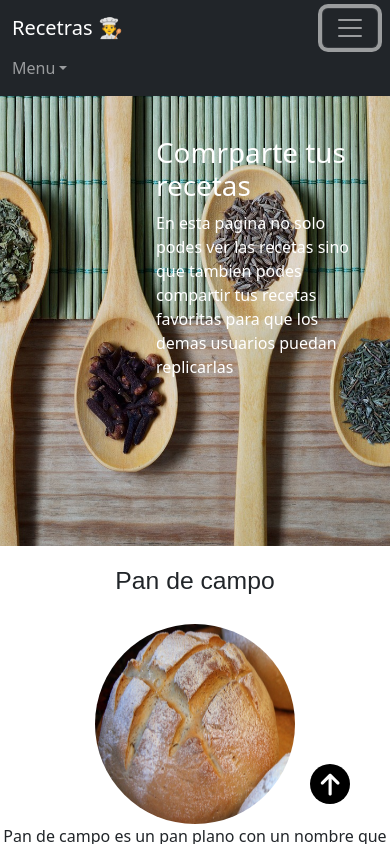
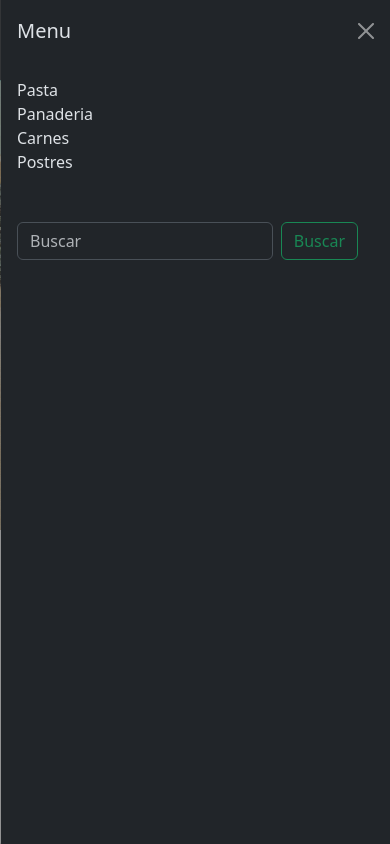
Before and after one commit to DanielNoblero/pre-entrega-segunda, a plain HTML site: page html/pan.html in a window 390 px wide. Both pictures are taken after a click on the button "Toggle navigation". Shown: the top 844 px of the page. Drawn offline with nearby package versions, Linux system fonts and the light colour scheme.

Commit message:
main
cambios en la navbar

```diff
--- a/html/pan.html
+++ b/html/pan.html
@@ -24,33 +24,40 @@
   <body>
     <header>
       <!-- navbar inicio -->
-      <nav class="navbar navbar-expand-sm bg-dark navbar-dark">
-        <div class="container-fluid">
-          <a class="navbar-brand" href="../index.html">Recetras 👨‍🍳</a>
-          <button
-            class="navbar-toggler"
-            type="button"
-            data-bs-toggle="collapse"
-            data-bs-target="#collapsibleNavbar"
-          >
-            <span class="navbar-toggler-icon"></span>
-          </button>
-          <div class="collapse navbar-collapse" id="collapsibleNavbar">
-            <ul class="navbar-nav">
-              <li class="nav-item"></li>
-              <li class="nav-item dropdown">
-                <a class="nav-link dropdown-toggle"href="#"role="button"data-bs-toggle="dropdown">Menu</a>
-                <ul class="dropdown-menu">
+      <header data-bs-theme="dark">
+        <nav class="navbar sm-body-tertiary bg-dark navbar-dark ">
+          <div class="container-fluid">
+            <a class="navbar-brand" href="../index.html">Recetras 👨‍🍳</a>
+            <button class="navbar-toggler" type="button"
+              data-bs-toggle="offcanvas" data-bs-target="#offcanvasNavbar"
+              aria-controls="offcanvasNavbar" aria-label="Toggle navigation">
+              <span class="navbar-toggler-icon"></span>
+            </button>
+            <div class="offcanvas offcanvas-end" tabindex="-1"
+              id="offcanvasNavbar" aria-labelledby="offcanvasNavbarLabel">
+              <div class="offcanvas-header">
+                <h5 class="offcanvas-title" id="offcanvasNavbarLabel">Menu</h5>
+                <button type="button" class="btn-close"
+                  data-bs-dismiss="offcanvas" aria-label="Close"></button>
+              </div>
+              <div class="offcanvas-body">
+                <ul class="navbar-nav justify-content-end flex-grow-1 pe-3">
                   <li><a class="dropdown-item" href="pasta.html">Pasta</a></li>
                   <li><a class="dropdown-item" href="pan.html">Panaderia</a></li>
                   <li><a class="dropdown-item" href="carnes.html">Carnes</a></li>
                   <li><a class="dropdown-item" href="postres.html">Postres</a></li>
-                </ul>
-              </li>
-            </ul>
+                  <p></p>
+                  <p></p>
+
+                  <li class="nav-item dropdown">
+                    <form class="d-flex mt-3" role="search">
+                      <input class="form-control me-2" type="search" placeholder="Buscar" aria-label="Search">
+                      <button class="btn btn-outline-success" type="submit">Buscar</button>
+                    </form>
+              </div>
+            </div>
           </div>
-        </div>
-      </nav>
+        <
       <!-- navbar fin -->
         </header>
         <main>
```
Also changed, not shown: html/carnes.html (+23 -16 lines), html/pasta.html (+23 -16 lines), html/postres.html (+23 -16 lines).
